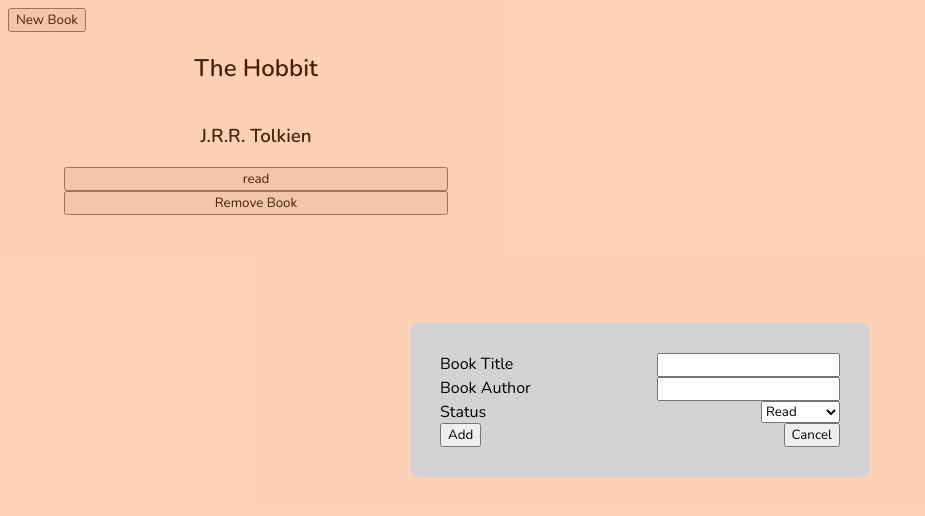
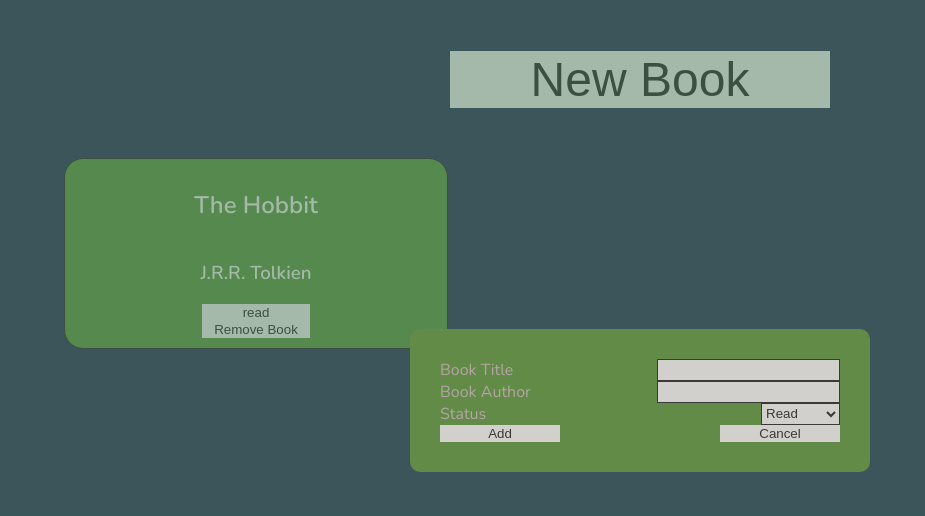
Before and after one commit to verike1996/book-library-project, a plain HTML site: page index.html in a window 1280 px wide. Shown: the whole page, without its empty margins (0-925 px from the left). Drawn offline with nearby package versions, Linux system fonts and the light colour scheme.

Commit message:
Some design

```diff
--- a/css/styles.css
+++ b/css/styles.css
@@ -1,5 +1,28 @@
-* {
+html {
     font-family: 'Nunito', sans-serif;
+    background-color: #3c415c;
+    color: #b4a5a5;
+}
+
+button {
+    border-style: none;
+    background-color: #d2d0cc;
+    width: 30%;
+    color: #3d3838;
+}
+
+input {
+    border-style: none;
+    border: .5px solid #3d3838;
+    background-color: #d2d0cc;
+    color: #3d3838;
+}
+
+select {
+    border-style: none;
+    border: .5px solid #3d3838;
+    background-color: #d2d0cc;
+    color: #3d3838;
 }
 
 .library-main {
@@ -15,7 +38,12 @@
     display: flex;
     flex-direction: column;
     justify-content: center;
-    text-align: center;
+    align-items: center;
+    border: .5px solid #3d3838;
+    background-color: #628b48;
+    color: #d2d0cc;
+    border-radius: 1.2em;
+    padding: 10px;
 }
 
 .form-wrapper {
@@ -29,7 +57,7 @@
 .add-book-form {
     margin: auto;
     width: 400px;
-    background-color: lightgray;
+    background-color: #628b48;
     padding: 30px;
     border-radius: 10px;
 }
@@ -42,7 +70,7 @@
     position: absolute;
     display: flex;
     flex-direction: column;
-    background-color: rgba(249, 105, 14, .3);
+    background-color: rgba(56, 134, 89, .3);
     top: 0;
     left: 0;
 }
@@ -56,3 +84,15 @@
     display: flex;
     justify-content: space-between;
 }
+
+.new-book-wrapper {
+    text-align: center;
+    margin: auto;
+    margin-top: 4%;
+    margin-bottom: 4%;
+    width: 100%;
+}
+
+#new-book {
+    font-size: 3em;
+}
--- a/index.html
+++ b/index.html
@@ -35,10 +35,12 @@
             </div>
         </div>
     </div>
-    <button id="new-book">New Book</button>
+    <div class="new-book-wrapper">
+        <button id="new-book">New Book</button>
+    </div>
 
     <div id="library-main" class="library-main">
-        <div class="library-book" id="0">
+        <div class="library-book test-class" id="0">
             <h2>The Hobbit</h2>
             <h3>J.R.R. Tolkien</h3>
             <button>read</button>
--- a/js/script.js
+++ b/js/script.js
@@ -36,7 +36,7 @@ function insertBook() {
     clearDOM();
     for (let i = 0; i < bookList.length; i++) {
         let bookElement = document.createElement("div");
-        bookElement.setAttribute('class', 'library-book');
+        bookElement.setAttribute('class', 'library-book test-class');
         bookElement.setAttribute('id', `${i}`);
 
         let bookElementTitle = document.createElement('h2');
```
